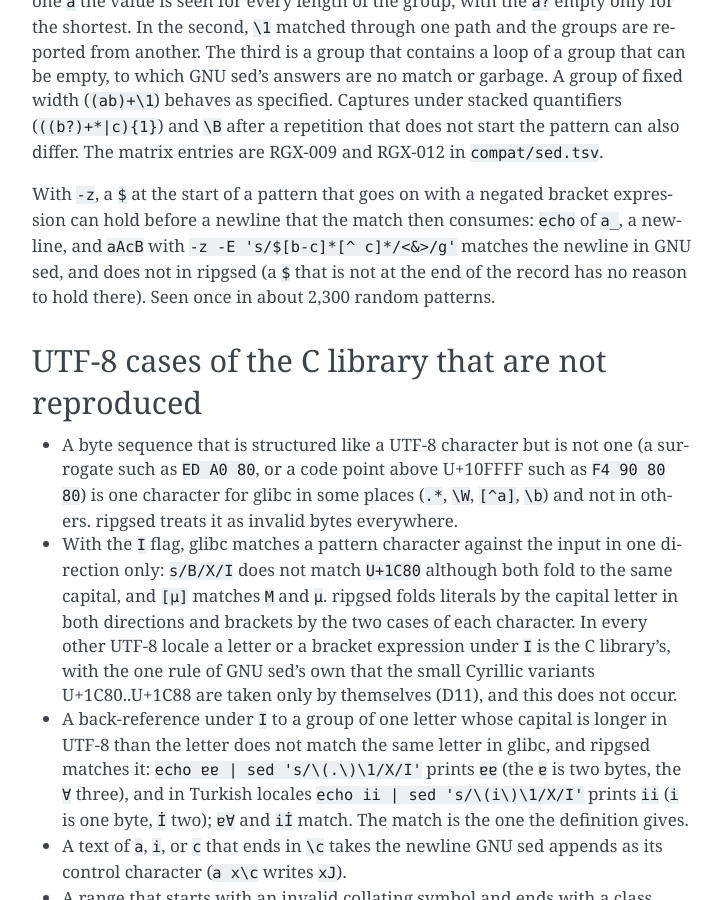
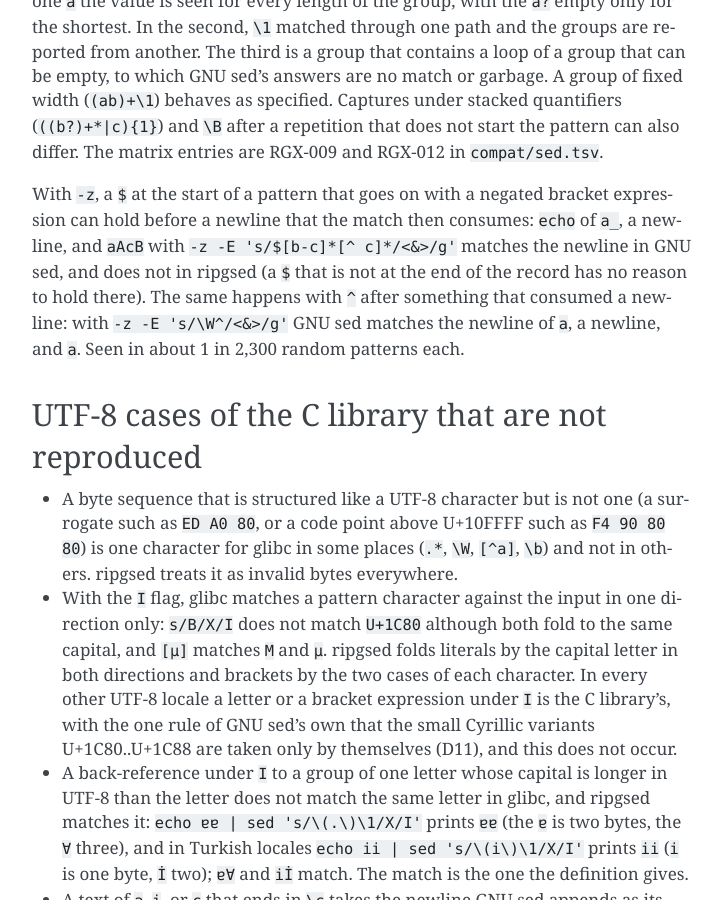
Before and after one commit to small-gear-lab/ripgsed, a Sphinx documentation site: the page built from docs/KNOWN-DIFFERENCES.md, in a window 1280 px wide and 900 px high, scrolled down 2834 px. Shown: the whole window, without its empty margins (388-1110 px from the left). Built offline with Sphinx 7.4.7, drawn with Linux system fonts in a browser that asks for light colours.

Commit message:
Treat an anchor next to a consumed newline under -z as a known difference of the regex tests

```diff
--- a/docs/KNOWN-DIFFERENCES.md
+++ b/docs/KNOWN-DIFFERENCES.md
@@ -32,7 +32,7 @@ These are cases where glibc's matcher gives a result that disagrees with the lef
 
 The first is a back-reference to a group inside a repetition where something before the repetition can be empty, and the copy rule is not enough: with `a?` taking one `a` the value is seen for every length of the group, with the `a?` empty only for the shortest. In the second, `\1` matched through one path and the groups are reported from another. The third is a group that contains a loop of a group that can be empty, to which GNU sed's answers are no match or garbage. A group of fixed width (`(ab)+\1`) behaves as specified. Captures under stacked quantifiers (`((b?)+*|c){1}`) and `\B` after a repetition that does not start the pattern can also differ. The matrix entries are RGX-009 and RGX-012 in `compat/sed.tsv`.
 
-With `-z`, a `$` at the start of a pattern that goes on with a negated bracket expression can hold before a newline that the match then consumes: `echo` of `a_`, a newline, and ` aAcB` with `-z -E 's/$[b-c]*[^ c]*/<&>/g'` matches the newline in GNU sed, and does not in ripgsed (a `$` that is not at the end of the record has no reason to hold there). Seen once in about 2,300 random patterns.
+With `-z`, a `$` at the start of a pattern that goes on with a negated bracket expression can hold before a newline that the match then consumes: `echo` of `a_`, a newline, and ` aAcB` with `-z -E 's/$[b-c]*[^ c]*/<&>/g'` matches the newline in GNU sed, and does not in ripgsed (a `$` that is not at the end of the record has no reason to hold there). The same happens with `^` after something that consumed a newline: with `-z -E 's/\W^/<&>/g'` GNU sed matches the newline of `a`, a newline, and `a`. Seen in about 1 in 2,300 random patterns each.
 
 ## UTF-8 cases of the C library that are not reproduced
 
```
Also changed, not shown: docs/ja/KNOWN-DIFFERENCES.md (+1 -1 lines), 2 other files.
